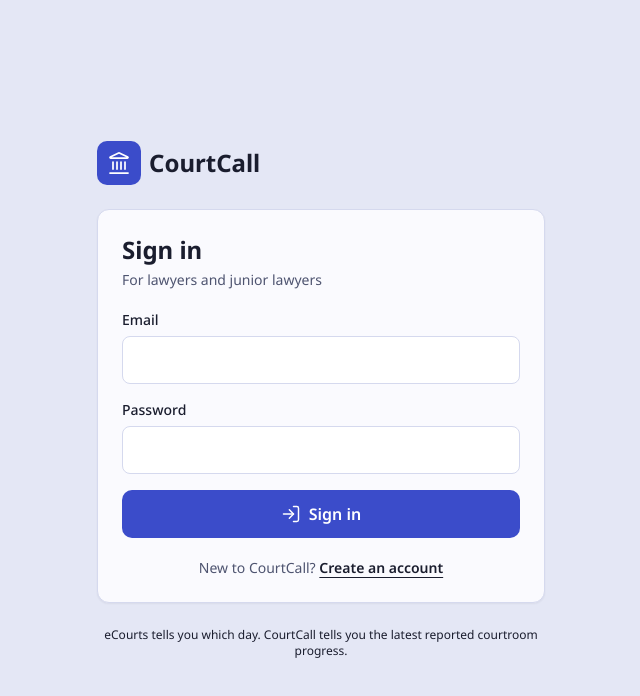
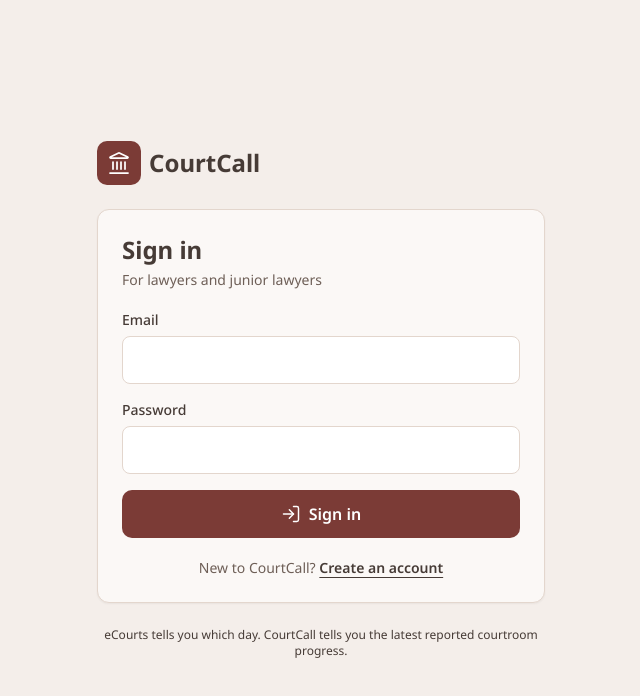
Before and after one commit to Urjagajera/CourtCall, a React (Vite) app in the folder client/: page /login in a window 1280 px wide. Shown: the top 696 px of the page, without its empty margins (319-959 px from the left). Built offline with nearby package versions, Linux system fonts and the light colour scheme; no server answers.

Commit message:
start: warm legal theme (espresso, maroon, taupe) and wider layouts - new color tokens

```diff
--- a/client/index.html
+++ b/client/index.html
@@ -4,7 +4,7 @@
     <meta charset="UTF-8" />
     <link rel="icon" type="image/svg+xml" href="/favicon.svg" />
     <meta name="viewport" content="width=device-width, initial-scale=1.0" />
-    <meta name="theme-color" content="#E4E7F5" />
+    <meta name="theme-color" content="#F4EEEA" />
     <link rel="preconnect" href="https://fonts.googleapis.com" />
     <link rel="preconnect" href="https://fonts.gstatic.com" crossorigin />
     <link
@@ -19,7 +19,7 @@
         try { pref = localStorage.getItem('cc-theme-v2') || 'light' } catch (e) {}
         var dark = pref === 'dark' || (pref === 'system' && matchMedia('(prefers-color-scheme: dark)').matches)
         document.documentElement.dataset.theme = dark ? 'dark' : 'light'
-        document.querySelector('meta[name="theme-color"]').content = dark ? '#11142A' : '#E4E7F5'
+        document.querySelector('meta[name="theme-color"]').content = dark ? '#2A2220' : '#F4EEEA'
       })()
     </script>
   </head>
--- a/client/src/index.css
+++ b/client/src/index.css
@@ -7,55 +7,58 @@
 
 :root {
   color-scheme: light;
-  /* Indigo Ink: 50% mist, 35% near-white, 15% indigo */
-  --base: #e4e7f5;
-  --base-strong: #cdd3ee;
-  --surface: #fafafe;
+  /* Warm legal: 50% warm ivory, 35% near-white, 15% maroon. Espresso text, taupe details. */
+  --base: #f4eeea;
+  --base-strong: #e8ddd6;
+  --surface: #fbf8f6;
   --surface-raised: #ffffff;
-  --line: #d5d9ee;
-  --accent: #3b4cca;
-  --accent-strong: #2f3da8;
+  --line: #e3d6cd;
+  --accent: #7b3b36;
+  --accent-strong: #632e2a;
   --accent-ink: #ffffff;
-  --ink: #1a1d2e;
-  --ink-muted: #4e5470;
+  --ink: #463b36;
+  --ink-muted: #6e5f57;
+  --detail: #b4907c;
 
   --hearing-bg: #ddf1e4;
   --hearing-fg: #1f6b3f;
   --waiting-bg: #fcebcf;
   --waiting-fg: #8a5300;
-  --stopped-bg: #f9dedc;
-  --stopped-fg: #a1261e;
-  --stale-bg: #e4e4ea;
-  --stale-fg: #55576b;
+  /* Brighter red than the maroon accent, so "adjourned" never looks like a button. */
+  --stopped-bg: #fde2e0;
+  --stopped-fg: #b42318;
+  --stale-bg: #ece7e3;
+  --stale-fg: #6e5f57;
   --info-bg: #dce8fb;
   --info-fg: #1e4f99;
 
-  --shadow-card: 0 1px 2px rgb(26 29 46 / 0.06);
-  --shadow-sheet: 0 8px 24px rgb(26 29 46 / 0.14);
+  --shadow-card: 0 1px 2px rgb(70 59 54 / 0.06);
+  --shadow-sheet: 0 8px 24px rgb(70 59 54 / 0.16);
 }
 
 [data-theme="dark"] {
   color-scheme: dark;
-  --base: #11142a;
-  --base-strong: #0b0d1e;
-  --surface: #1b1f3a;
-  --surface-raised: #252a4a;
-  --line: #323862;
-  /* Lighter indigo on dark backgrounds, with dark text on it */
-  --accent: #8c9bff;
-  --accent-strong: #a7b2ff;
-  --accent-ink: #0f1230;
-  --ink: #ecedf7;
-  --ink-muted: #a6abc9;
+  --base: #2a2220;
+  --base-strong: #211a18;
+  --surface: #463b36;
+  --surface-raised: #54473f;
+  --line: #5e4f47;
+  /* Taupe buttons with espresso text on dark backgrounds */
+  --accent: #b4907c;
+  --accent-strong: #c7a895;
+  --accent-ink: #2a2220;
+  --ink: #f4eeea;
+  --ink-muted: #cdbfb5;
+  --detail: #b4907c;
 
   --hearing-bg: #1f3a2a;
   --hearing-fg: #8fdca9;
   --waiting-bg: #3d2f14;
   --waiting-fg: #f3c673;
-  --stopped-bg: #45201e;
-  --stopped-fg: #f2a49e;
-  --stale-bg: #30323f;
-  --stale-fg: #a9abc4;
+  --stopped-bg: #4a1f1c;
+  --stopped-fg: #f7a49b;
+  --stale-bg: #3a302c;
+  --stale-fg: #cdbfb5;
   --info-bg: #1c2e4d;
   --info-fg: #a8c8f5;
 
@@ -74,6 +77,7 @@
   --color-accent-ink: var(--accent-ink);
   --color-ink: var(--ink);
   --color-ink-muted: var(--ink-muted);
+  --color-detail: var(--detail);
 
   --color-hearing-bg: var(--hearing-bg);
   --color-hearing-fg: var(--hearing-fg);
--- a/client/src/lib/theme.ts
+++ b/client/src/lib/theme.ts
@@ -16,7 +16,7 @@ function readPref(): ThemePref {
 function apply(pref: ThemePref) {
   const dark = pref === 'dark' || (pref === 'system' && matchMedia('(prefers-color-scheme: dark)').matches)
   document.documentElement.dataset.theme = dark ? 'dark' : 'light'
-  document.querySelector('meta[name="theme-color"]')?.setAttribute('content', dark ? '#11142A' : '#E4E7F5')
+  document.querySelector('meta[name="theme-color"]')?.setAttribute('content', dark ? '#2A2220' : '#F4EEEA')
 }
 
 export function useTheme() {
```
